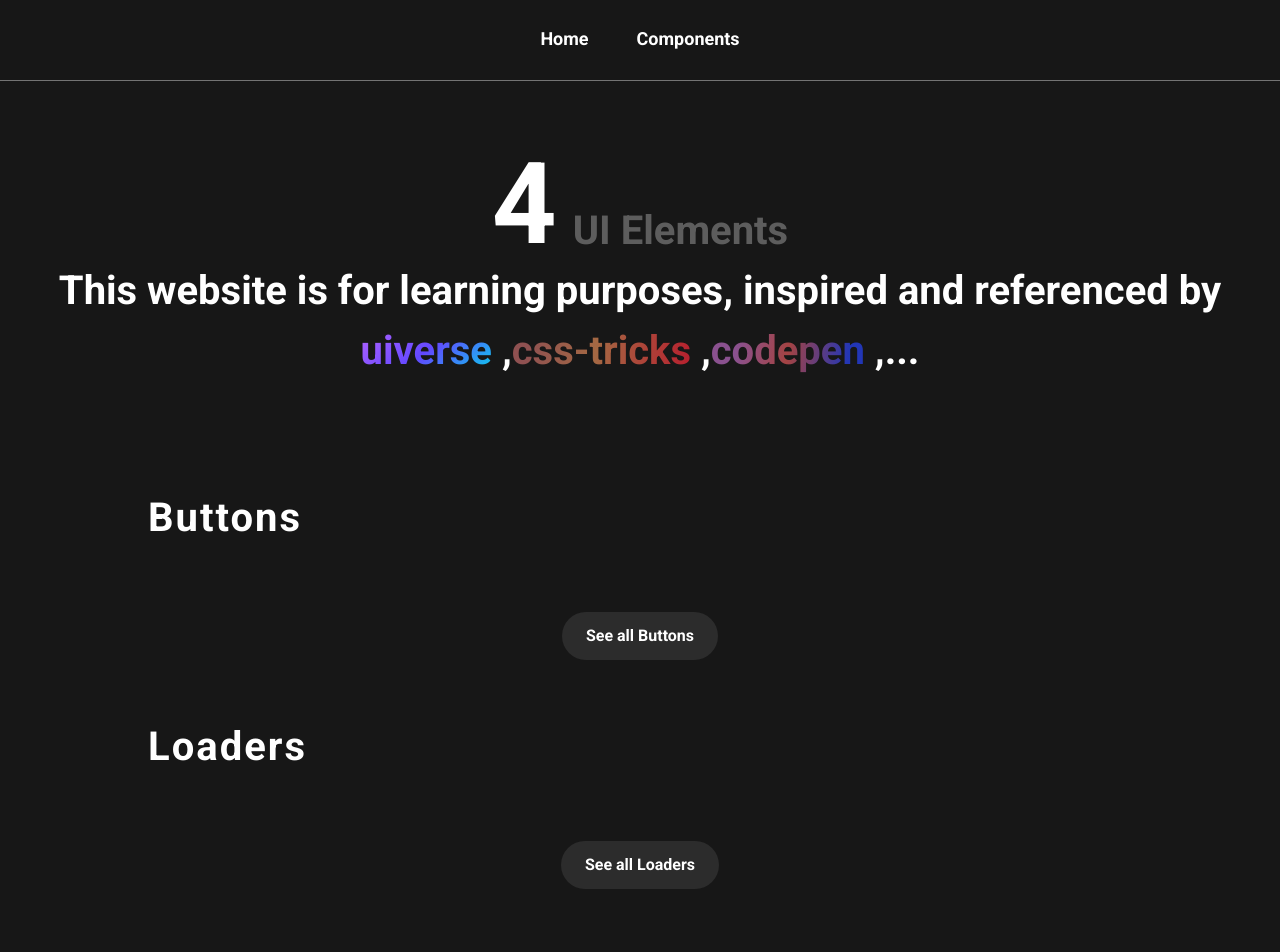
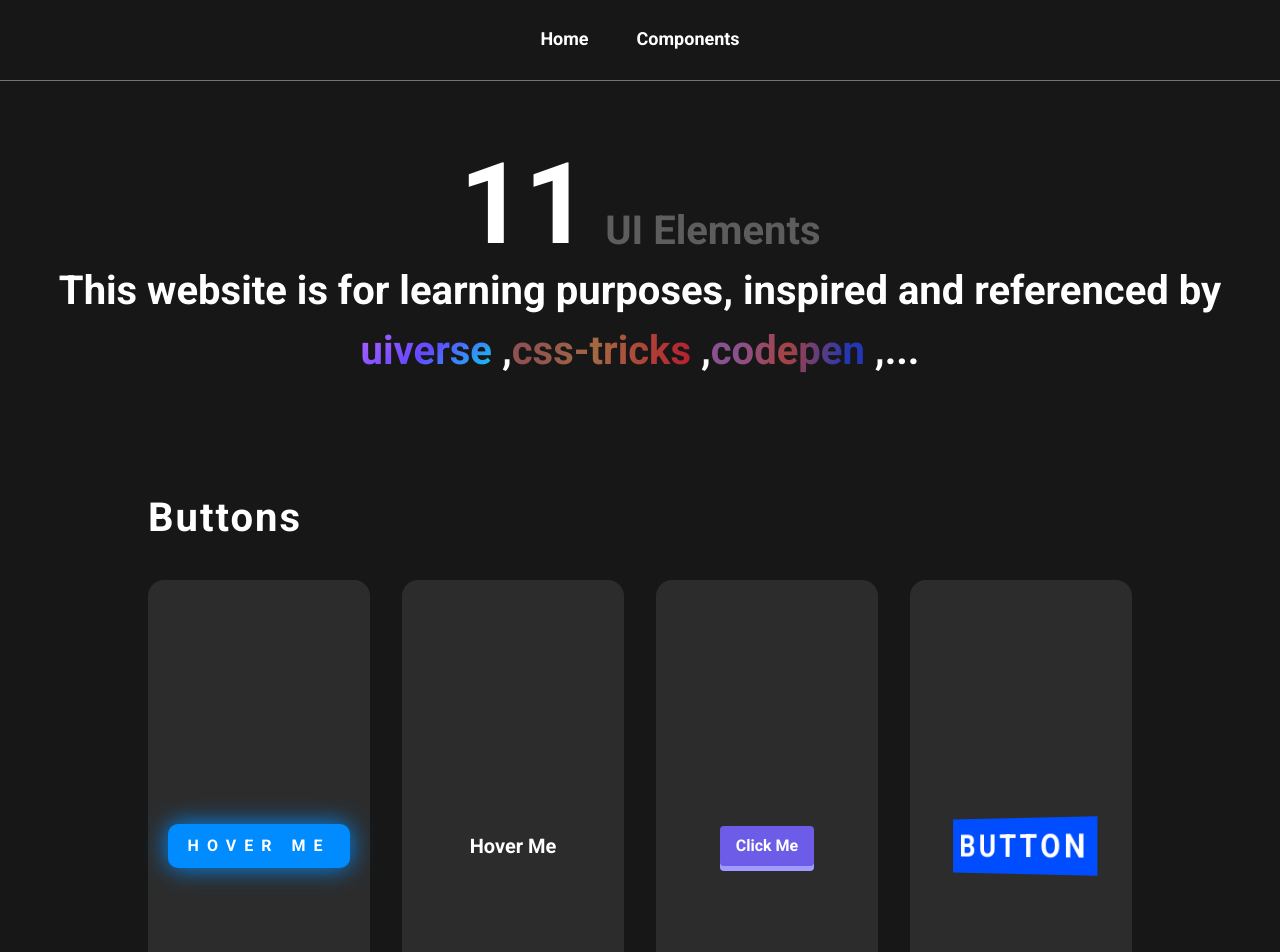
Before and after one commit to arishem51/iuniverse, a React (Vite) app: page / in a window 1280 px wide. Shown: the top 952 px of the page. Built offline with nearby package versions, Linux system fonts and the light colour scheme.

Commit message:
feat: Buttons List

```diff
--- a/src/components/List/Buttons/BoxHoverButton.tsx
+++ b/src/components/List/Buttons/BoxHoverButton.tsx
@@ -67,7 +67,7 @@ const Wrapper = styled(ButtonContainer)`
   }
 `;
 
-export default function BoxHoverButton() {
+export function BoxHoverButton() {
   return (
     <Wrapper>
       <FlexContainer>
--- a/src/components/List/Buttons/ExpandButton.tsx
+++ b/src/components/List/Buttons/ExpandButton.tsx
@@ -67,7 +67,7 @@ const Wrapper = styled(FlexContainer)`
   }
 `;
 
-export default function ExpandButton() {
+export function ExpandButton() {
   return (
     <Wrapper center>
       <ExpandRadius>
--- a/src/components/List/Buttons/ExpandUp3DButtont.tsx
+++ b/src/components/List/Buttons/ExpandUp3DButton.tsx
@@ -52,7 +52,7 @@ const Wrapper = styled(ButtonContainer)`
   }
 `;
 
-export default function ExpandUp3DButton() {
+export function ExpandUp3DButton() {
   return (
     <Wrapper>
       <Overlay
--- a/src/components/List/Buttons/Hover3DButton.tsx
+++ b/src/components/List/Buttons/Hover3DButton.tsx
@@ -18,6 +18,6 @@ const Wrapper = styled(ButtonContainer)`
   }
 `;
 
-export default function Button() {
+export function Hover3DButton() {
   return <Wrapper>Button</Wrapper>;
 }
--- a/src/components/List/Buttons/KeyboardButton.tsx
+++ b/src/components/List/Buttons/KeyboardButton.tsx
@@ -23,6 +23,6 @@ const Wrapper = styled(FlexContainer)`
   }
 `;
 
-export default function KeyboardButton() {
+export function KeyboardButton() {
   return <Wrapper as="button">Click Me</Wrapper>;
 }
--- a/src/components/List/Buttons/LineUpButton.tsx
+++ b/src/components/List/Buttons/LineUpButton.tsx
@@ -45,6 +45,6 @@ const Wrapper = styled.div`
   }
 `;
 
-export default function LineUpButton() {
+export function LineUpButton() {
   return <Wrapper>Hover Me</Wrapper>;
 }
--- a/src/components/List/Buttons/ShadowButton.tsx
+++ b/src/components/List/Buttons/ShadowButton.tsx
@@ -19,6 +19,6 @@ const Wrapper = styled(ButtonContainer)`
   }
 `;
 
-export default function Component() {
+export function ShadowButton() {
   return <Wrapper>Hover Me</Wrapper>;
 }
--- /dev/null
+++ b/src/components/List/Buttons/index.tsx
@@ -0,0 +1,42 @@
+import React from "react";
+import { UIItem } from "../../../types";
+import { BoxHoverButton } from "./BoxHoverButton";
+import { ExpandButton } from "./ExpandButton";
+import { ExpandUp3DButton } from "./ExpandUp3DButton";
+import { Hover3DButton } from "./Hover3DButton";
+import { KeyboardButton } from "./KeyboardButton";
+import { LineUpButton } from "./LineUpButton";
+import { ShadowButton } from "./ShadowButton";
+
+const List: UIItem[] = [
+  {
+    component: <BoxHoverButton />,
+    type: "button",
+  },
+  {
+    component: <ExpandButton />,
+    type: "button",
+  },
+  {
+    component: <ExpandUp3DButton />,
+    type: "button",
+  },
+  {
+    component: <Hover3DButton />,
+    type: "button",
+  },
+  {
+    component: <KeyboardButton />,
+    type: "button",
+  },
+  {
+    component: <LineUpButton />,
+    type: "button",
+  },
+  {
+    component: <ShadowButton />,
+    type: "button",
+  },
+];
+
+export default List;
--- a/src/components/List/index.ts
+++ b/src/components/List/index.ts
@@ -1,5 +1,6 @@
 import { UIItem } from "../../types";
 import ListShapes from "./3DShapes";
 import ListAnimals from "./Animals";
+import ListButtons from "./Buttons";
 
-export const List: UIItem[] = [...ListShapes, ...ListAnimals];
+export const List: UIItem[] = [...ListShapes, ...ListAnimals, ...ListButtons];
```
